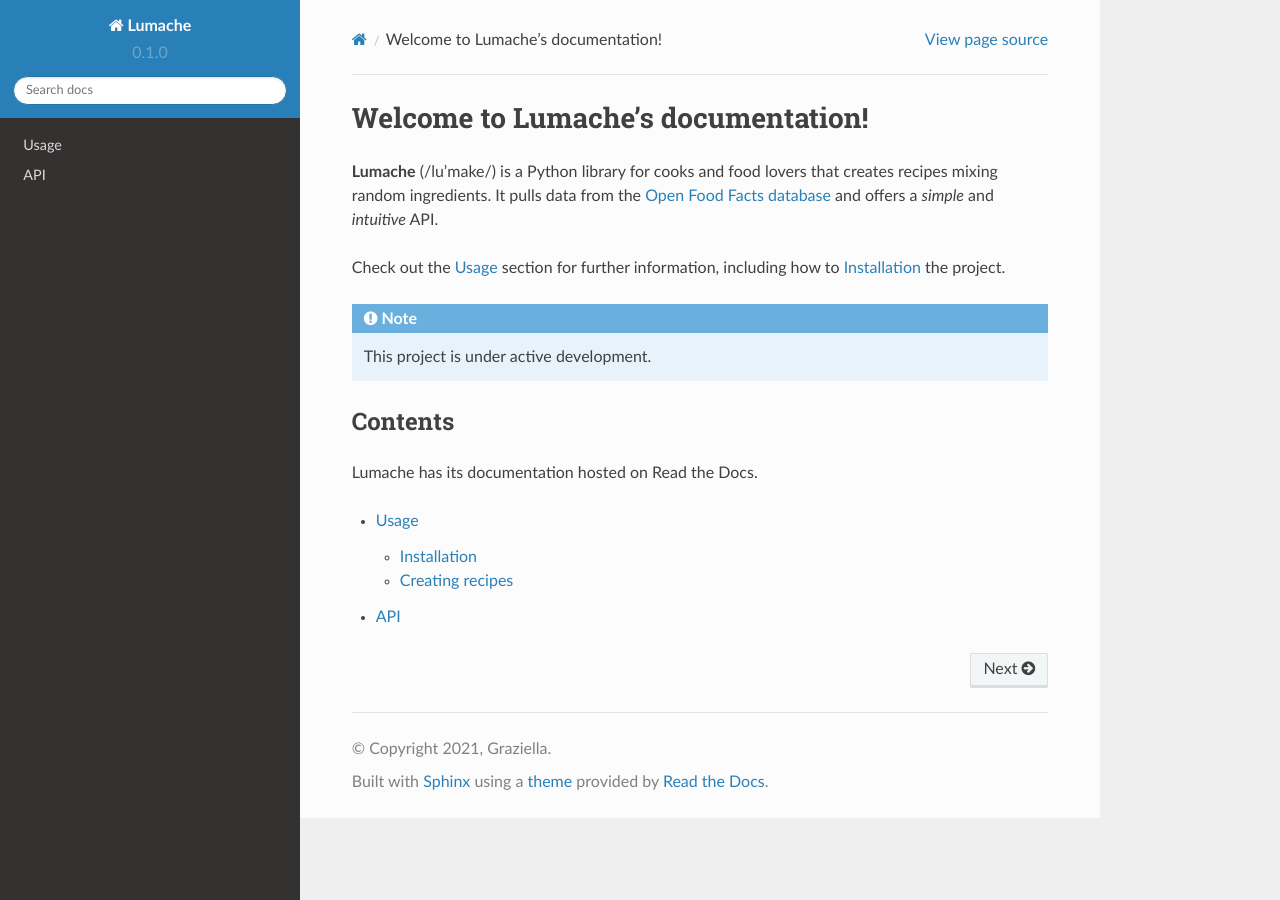
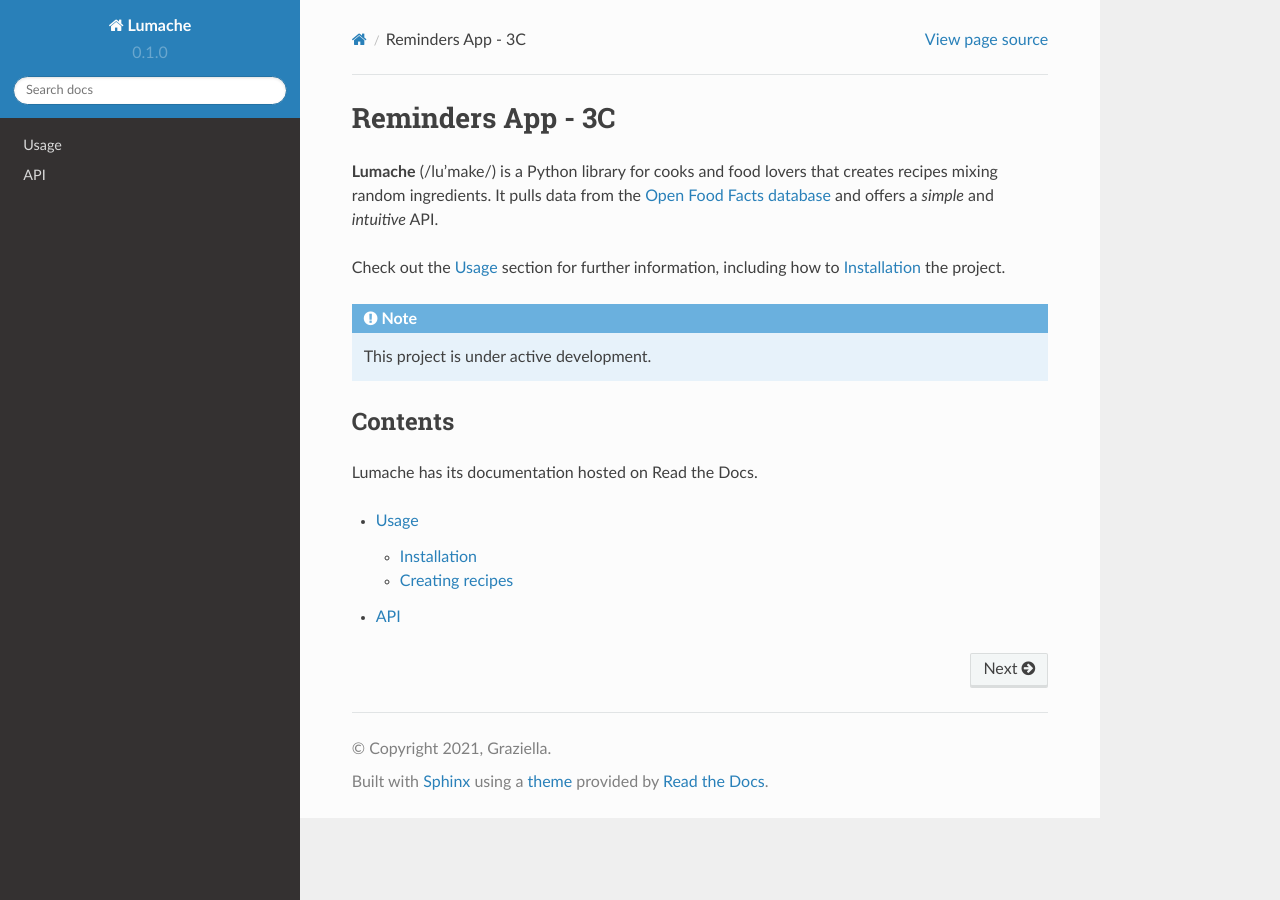
Before and after one commit to SE-sustainability/Project_code, a Sphinx documentation site: the page built from docs/source/index.rst, in a window 1280 px wide. Built offline with Sphinx 7.4.7 and the Read the Docs theme 2.0.0, drawn with Linux system fonts in a browser that asks for light colours.

Commit message:
Update index.rst

```diff
--- a/docs/source/index.rst
+++ b/docs/source/index.rst
@@ -1,4 +1,4 @@
-Welcome to Lumache's documentation!
+Reminders App - 3C
 ===================================
 
 **Lumache** (/lu'make/) is a Python library for cooks and food lovers
```
